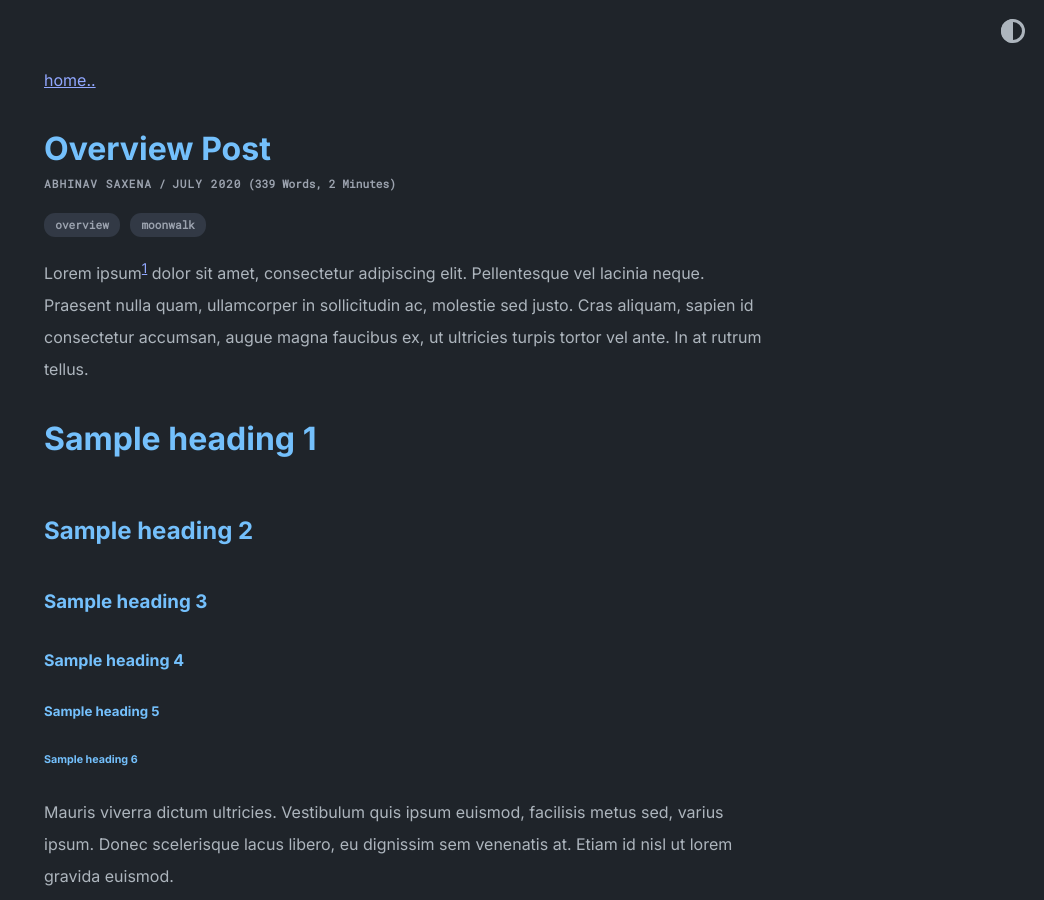
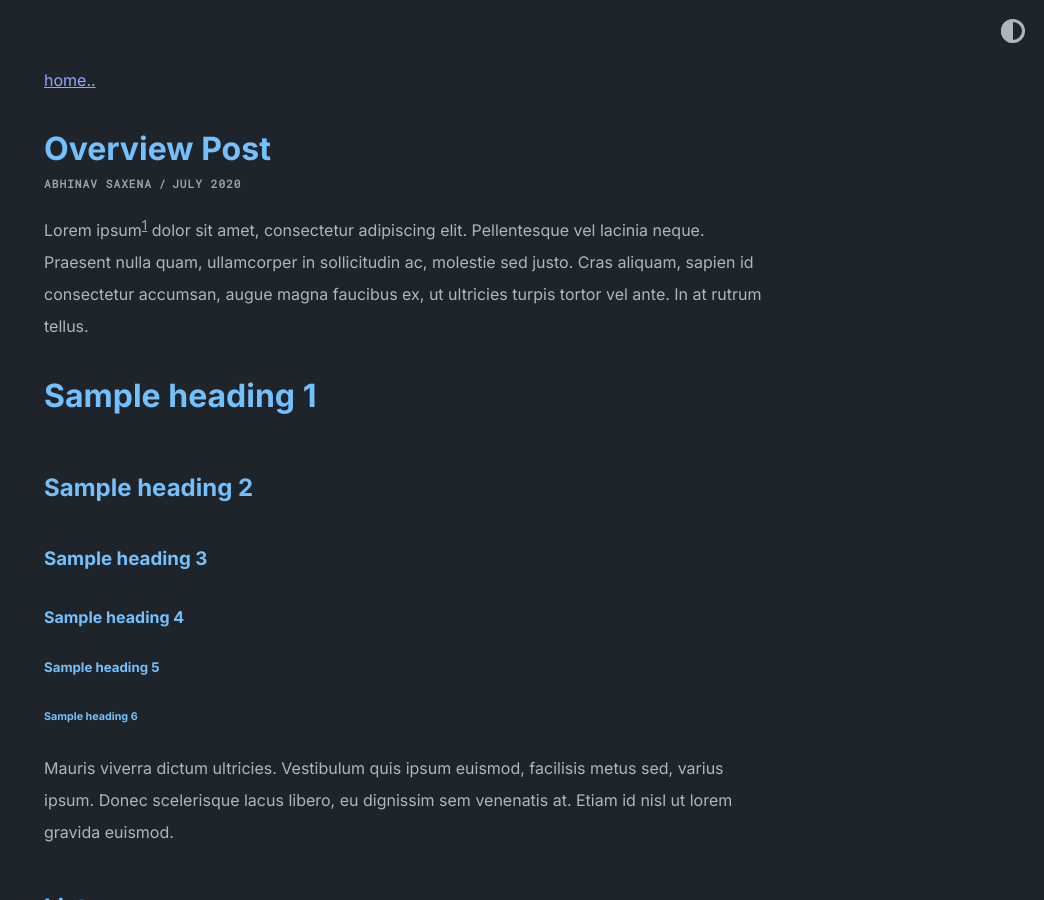
Before and after one commit to toastie-Sib/toastie-Sib.github.io, a Jekyll site: the page built from _posts/2020-07-07-overview-post.md, in a window 1280 px wide and 900 px high. Shown: the whole window, without its empty margins (236-1280 px from the left). Built offline with Jekyll 4.4.1, drawn with Linux system fonts in a browser that asks for light colours.

```diff
--- a/_config.yml
+++ b/_config.yml
@@ -26,16 +26,15 @@ theme_config:
   show_copyright: true # show copyright notice in footer
   # following keys are using to create home layout
   show_projects: true # show projects as cards, add in _data/home.yml
-  show_blog: true # show blog posts added in _posts
+  show_blog: false # show blog posts added in _posts
   show_old_projects: true # show old projects as cards, add in _data/home.yml
   show_misc_list: false # show generic vertical list for misc details, add _data/home.yml
-  show_reading_time: true # show number of words and reading time in the blog posts
-  show_tags: true # show tags in a blog posts
+  show_reading_time: false # show number of words and reading time in the blog posts
+  show_tags: false # show tags in a blog posts
   # options for "home" page
   home:
     title_projects: Portfolio
     title_misc_list: Details
-    title_blog: Blog
     title_old_projects: Old Projects
 
 soopr:
--- a/_data/home.yml
+++ b/_data/home.yml
@@ -68,13 +68,13 @@ footer_entries:
 
 misc_entries:
   - title: this is an example vertical list
-    url: true
+    url: false
 
   - title: you can show or hide using a boolean flag in _config.yml
-    url: true
+    url: false
 
   - title: and you can add data in _data/home.yml
-    url: true
+    url: false
 
   - title: Blog posts
     post_list: false
```
